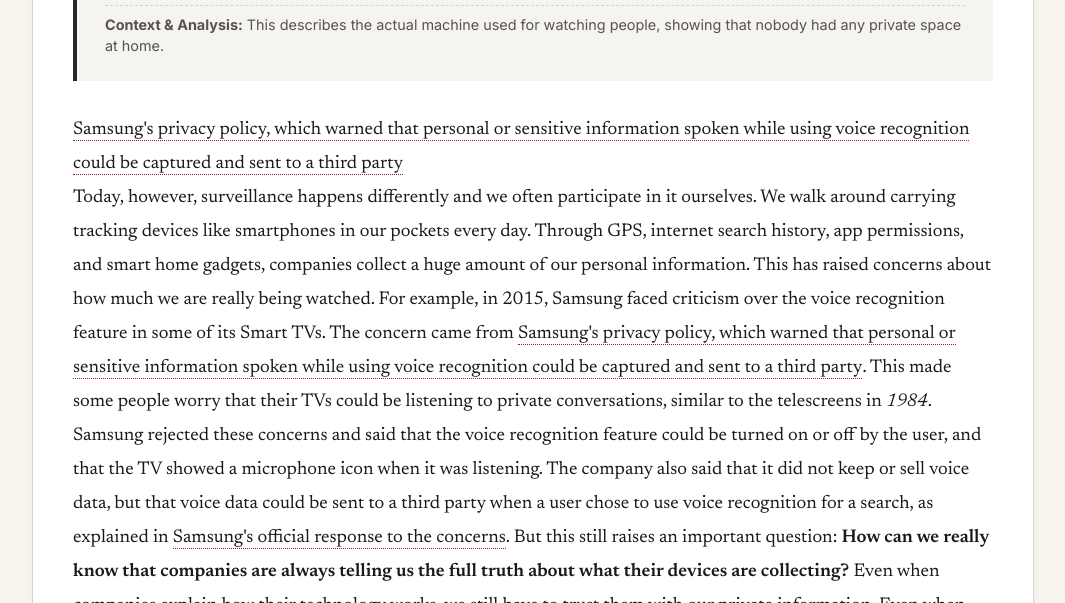
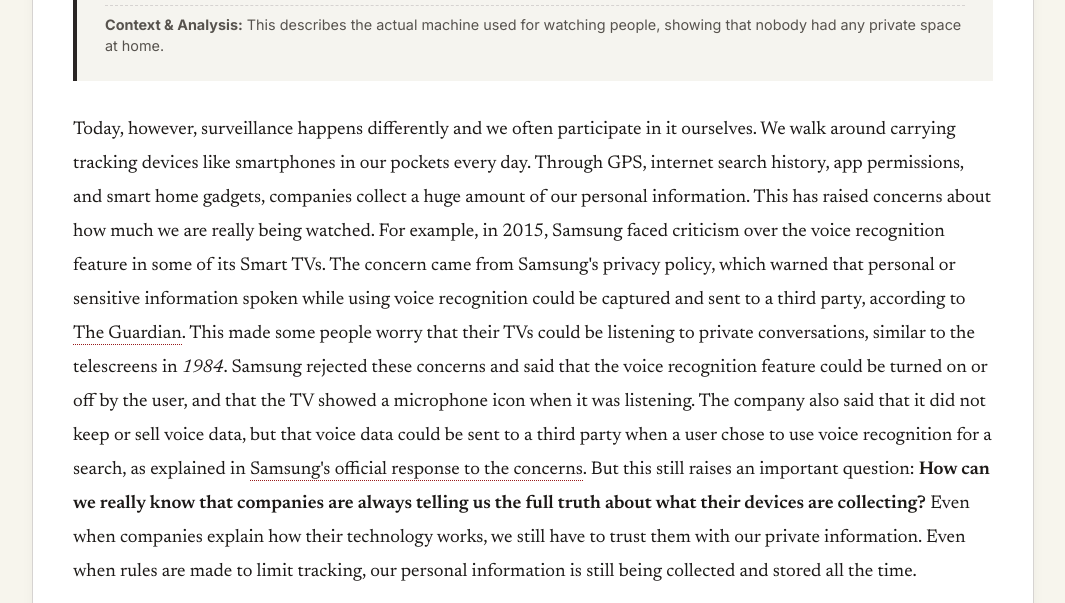
Before and after one commit to mudawoud/1984, a plain HTML site: page index.html in a window 1280 px wide. Shown: the part 4072-4675 px from the top of the page, without its empty margins (107-1172 px from the left). Drawn offline with Linux system fonts and the light colour scheme.

Commit message:
Refactor privacy policy reference for clarity

```diff
--- a/index.html
+++ b/index.html
@@ -728,11 +728,10 @@
                 <div class="quote-meta">George Orwell, <em>1984</em> — Part 1, Chapter 1 (Page 4)</div>
                 <div class="quote-context"><strong>Context & Analysis:</strong> This describes the actual machine used for watching people, showing that nobody had any private space at home.</div>
             </div>
-<a href="https://www.theguardian.com/technology/2015/feb/09/samsung-rejects-concern-over-orwellian-privacy-policy" target="_blank" rel="noopener noreferrer" class="inline-link">Samsung's privacy policy, which warned that personal or sensitive information spoken while using voice recognition could be captured and sent to a third party</a>
 <p>Today, however, surveillance happens differently and we often participate in it ourselves. We walk around carrying tracking devices like smartphones in our pockets every day.
     Through GPS, internet search history, app permissions, and smart home gadgets, companies collect a huge amount of our personal information.
     This has raised concerns about how much we are really being watched. For example, in 2015, Samsung faced criticism over the voice recognition feature in some of its Smart TVs.
-    The concern came from <a href="https://www.theguardian.com/technology/2015/feb/09/samsung-rejects-concern-over-orwellian-privacy-policy" target="_blank" rel="noopener noreferrer" class="inline-link">Samsung's privacy policy, which warned that personal or sensitive information spoken while using voice recognition could be captured and sent to a third party</a>.
+    The concern came from Samsung's privacy policy, which warned that personal or sensitive information spoken while using voice recognition could be captured and sent to a third party, according to <a href="https://www.theguardian.com/technology/2015/feb/09/samsung-rejects-concern-over-orwellian-privacy-policy" target="_blank" rel="noopener noreferrer" class="inline-link">The Guardian</a>.
     This made some people worry that their TVs could be listening to private conversations, similar to the telescreens in <em>1984</em>.
     Samsung rejected these concerns and said that the voice recognition feature could be turned on or off by the user, and that the TV showed a microphone icon when it was listening.
     The company also said that it did not keep or sell voice data, but that voice data could be sent to a third party when a user chose to use voice recognition for a search, as explained in <a href="https://news.samsung.com/us/samsung-smart-tvs-do-not-monitor-living-room-conversations/" target="_blank" rel="noopener noreferrer" class="inline-link">Samsung's official response to the concerns</a>.
```
